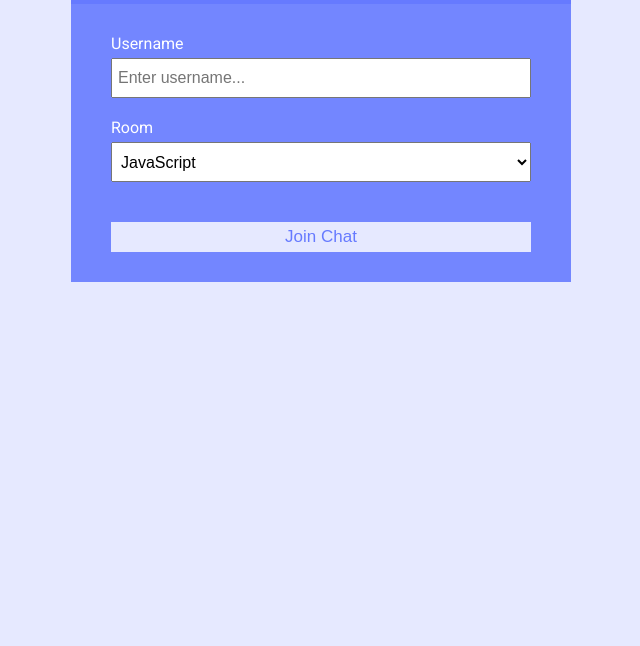
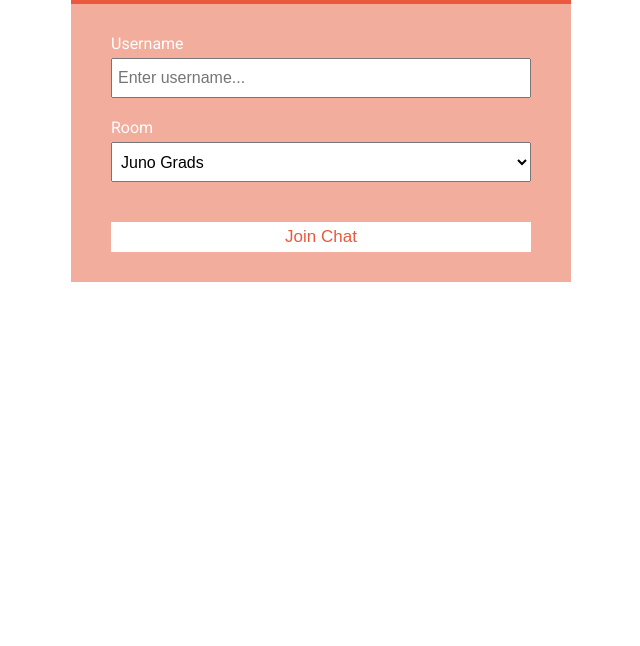
Before and after one commit to jakejonggubaek/realtime-chat, a website: page public/index.html in a window 1280 px wide. Shown: the part 154-800 px from the top of the page, without its empty margins (319-959 px from the left). Drawn offline with Linux system fonts and the light colour scheme.

Commit message:
finished it to work at least

```diff
--- a/public/css/style.css
+++ b/public/css/style.css
@@ -1,11 +1,11 @@
 @import url('https://fonts.googleapis.com/css?family=Roboto&display=swap');
 
 :root {
-	--dark-color-a: #667aff;
-	--dark-color-b: #7386ff;
-	--light-color: #e6e9ff;
+	--dark-color-a: #ea593e;
+	--dark-color-b: #F3AD9C;
+	--light-color: white;
 	--success-color: #5cb85c;
-	--error-color: #d9534f;
+	--error-color: red;
 }
 
 * {
--- a/public/index.html
+++ b/public/index.html
@@ -14,7 +14,7 @@
 <body>
     <div class="join-container">
         <header class="join-header">
-            <h1><i class="fas fa-smile"></i> ChatCord</h1>
+            <h1><i class="far fa-comment-dots"></i> ChatCord</h1>
         </header>
         <main class="join-main">
             <form action="chat.html">
@@ -25,12 +25,12 @@
                 <div class="form-control">
                     <label for="room">Room</label>
                     <select name="room" id="room">
-                        <option value="JavaScript">JavaScript</option>
-                        <option value="Python">Python</option>
-                        <option value="PHP">PHP</option>
-                        <option value="C#">C#</option>
-                        <option value="Ruby">Ruby</option>
-                        <option value="Java">Java</option>
+                        <option value="Juno Grads">Juno Grads</option>
+                        <option value="Cohort31">Cohort31</option>
+                        <option value="Cohort32">Cohort32</option>
+                        <option value="Cohort33">Cohort33</option>
+                        <option value="Instructors">Instructors</option>
+                        <option value="Juno Family">Juno Family</option>
                     </select>
                 </div>
                 <button type="submit" class="btn">Join Chat</button>
--- a/server.js
+++ b/server.js
@@ -21,7 +21,7 @@ io.on('connection', socket => {
         socket.join(user.room);
 
         // Welcome to current user
-        socket.emit('message', formatMessage(botName, 'Welcome bitches!'));
+        socket.emit('message', formatMessage(botName, 'Welcome to JunoChat!'));
 
         //Broadcast when a user connects
         socket.broadcast.to(user.room).emit('message', formatMessage(botName, `${user.username} has joined chat`));
```
Also changed, not shown: public/chat.html (+2 -2 lines).
